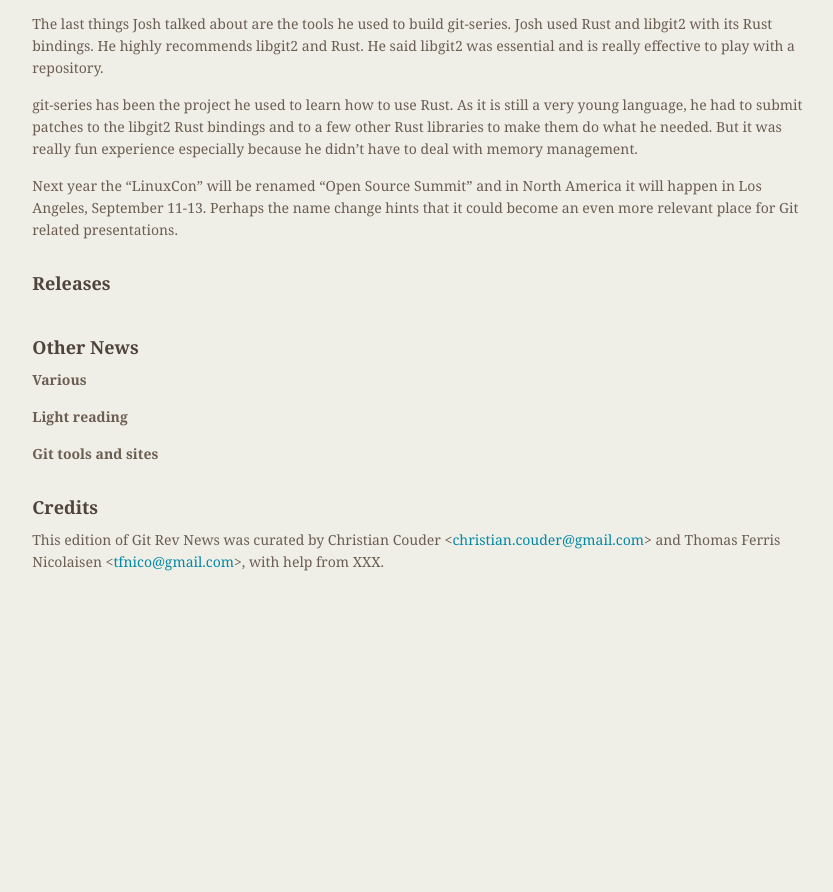
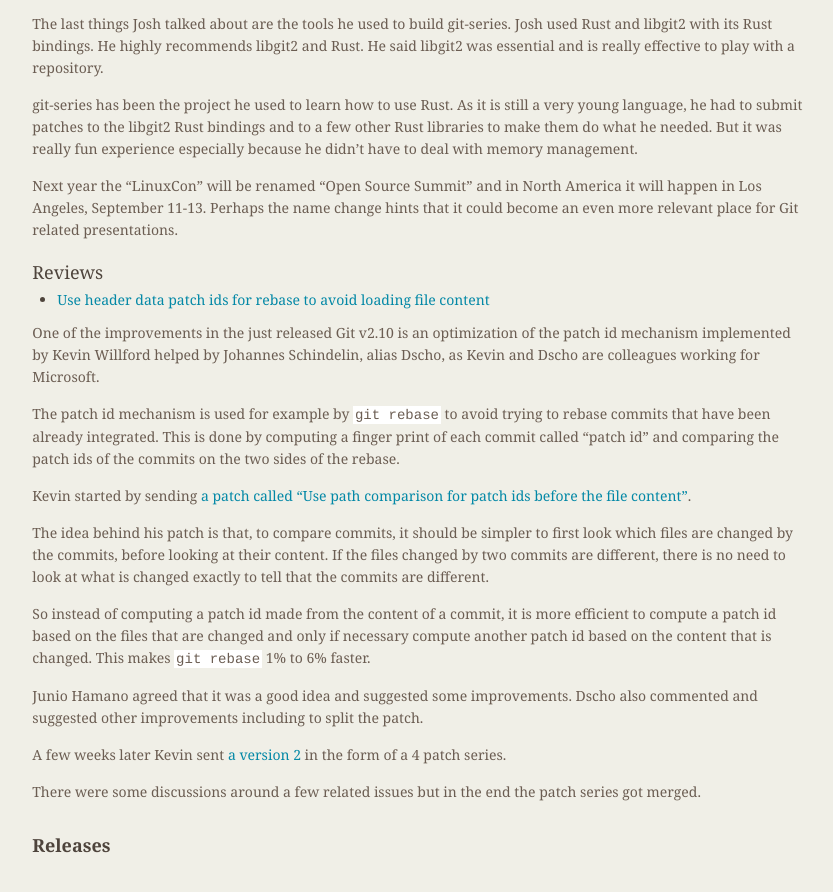
Before and after one commit to git/git.github.io, a Jekyll site: the page built from rev_news/drafts/edition-19.md, in a window 1280 px wide and 900 px high, scrolled down 3491 px. Shown: the top 892 px of the window, without its empty margins (339-1172 px from the left). Built offline with Jekyll 4.4.1, drawn with Linux system fonts in a browser that asks for light colours; before the commit the page ends 4079 px from its top, so only the background shows below that.

Commit message:
rn-19: add article about patch ids

```diff
--- a/rev_news/drafts/edition-19.md
+++ b/rev_news/drafts/edition-19.md
@@ -241,9 +241,44 @@
 the name change hints that it could become an even more relevant place
 for Git related presentations.
 
-<!---
 ### Reviews
--->
+
+* [Use header data patch ids for rebase to avoid loading file content](http://public-inbox.org/git/20160729161920.3792-1-kcwillford@gmail.com/)
+
+One of the improvements in the just released Git v2.10 is an
+optimization of the patch id mechanism implemented by Kevin Willford
+helped by Johannes Schindelin, alias Dscho, as Kevin and Dscho are
+colleagues working for Microsoft.
+
+The patch id mechanism is used for example by `git rebase` to avoid
+trying to rebase commits that have been already integrated. This is
+done by computing a finger print of each commit called "patch id" and
+comparing the patch ids of the commits on the two sides of the rebase.
+
+Kevin started by sending
+[a patch called "Use path comparison for patch ids before the file content"](https://public-inbox.org/git/20160714201758.13180-1-kcwillford@gmail.com/).
+
+The idea behind his patch is that, to compare commits, it should be
+simpler to first look which files are changed by the commits, before
+looking at their content. If the files changed by two commits are
+different, there is no need to look at what is changed exactly to tell
+that the commits are different.
+
+So instead of computing a patch id made from the content of a commit,
+it is more efficient to compute a patch id based on the files that are
+changed and only if necessary compute another patch id based on the
+content that is changed. This makes `git rebase` 1% to 6% faster.
+
+Junio Hamano agreed that it was a good idea and suggested some
+improvements. Dscho also commented and suggested other improvements
+including to split the patch.
+
+A few weeks later Kevin sent
+[a version 2](http://public-inbox.org/git/20160729161920.3792-1-kcwillford@gmail.com/)
+in the form of a 4 patch series.
+
+There were some discussions around a few related issues but in the end
+the patch series got merged.
 
 <!---
 ### Support
```
